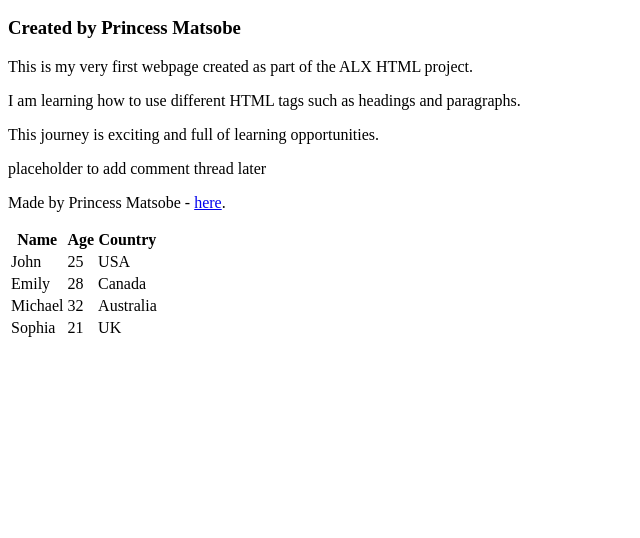
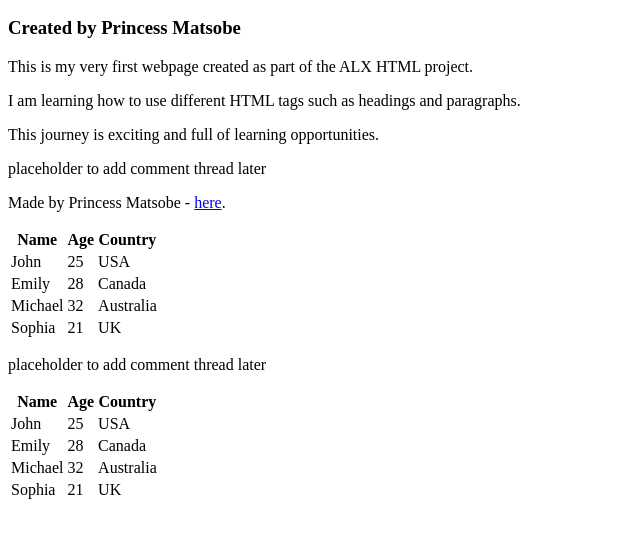
Before and after one commit to Princyym89/My_First_Portfolio, a plain HTML site: page html_basic/index.html in a window 1280 px wide. Shown: the part 96-634 px from the top of the page, without its empty margins (0-640 px from the left). Drawn offline with Linux system fonts and the light colour scheme.

Commit message:
Fix: move table inside article tag

```diff
--- a/html_basic/index.html
+++ b/html_basic/index.html
@@ -15,6 +15,48 @@
     <p>Made by Princess Matsobe - <a href="https://github.com/Princyym89" target="_blank">here</a>.</p>
   </footer>
 </body>
+<main>
+  <article>
+    <!-- your existing content goes here -->
+
+    <table>
+      <thead>
+        <tr>
+          <th>Name</th>
+          <th>Age</th>
+          <th>Country</th>
+        </tr>
+      </thead>
+      <tbody>
+        <tr>
+          <td>John</td>
+          <td>25</td>
+          <td>USA</td>
+        </tr>
+        <tr>
+          <td>Emily</td>
+          <td>28</td>
+          <td>Canada</td>
+        </tr>
+        <tr>
+          <td>Michael</td>
+          <td>32</td>
+          <td>Australia</td>
+        </tr>
+        <tr>
+          <td>Sophia</td>
+          <td>21</td>
+          <td>UK</td>
+        </tr>
+      </tbody>
+    </table>
+  </article>
+
+  <aside>
+    <p>placeholder to add comment thread later</p>
+  </aside>
+</main>
+
 <table>
   <thead>
     <tr>
```
